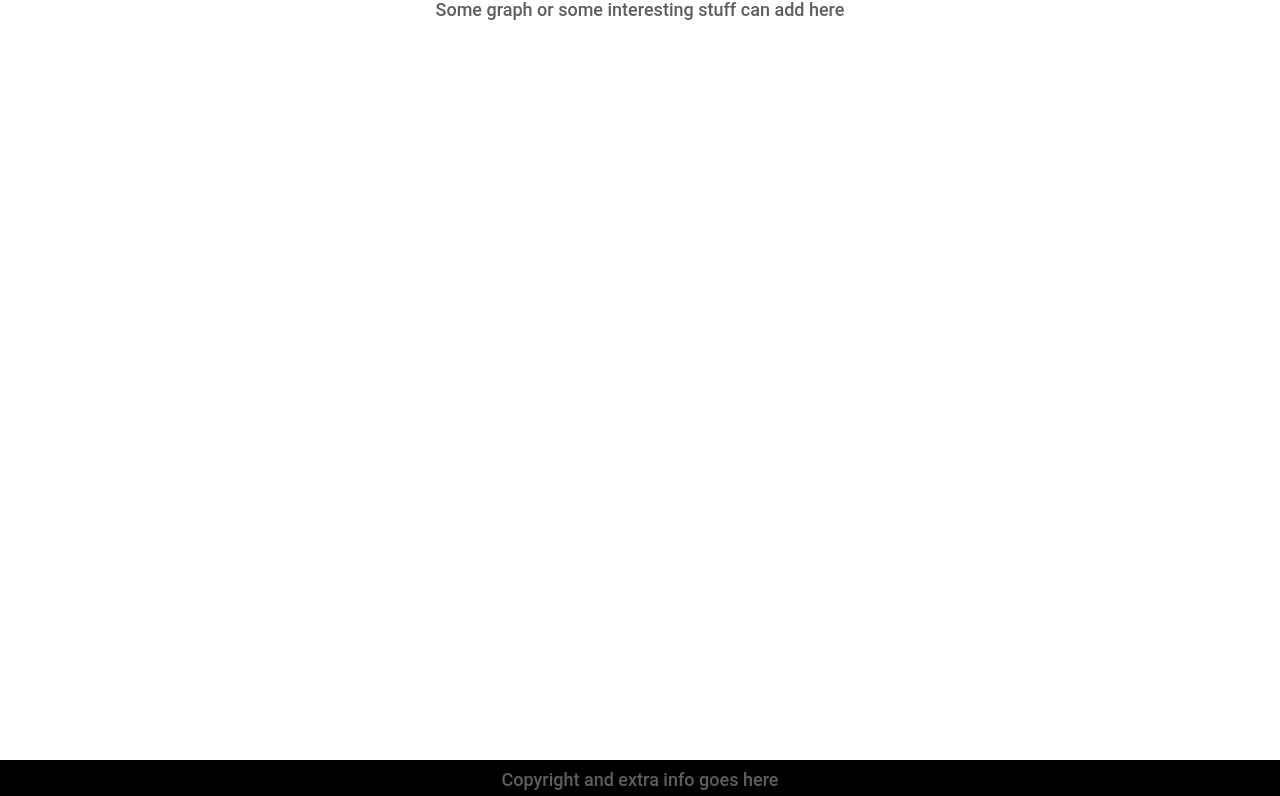
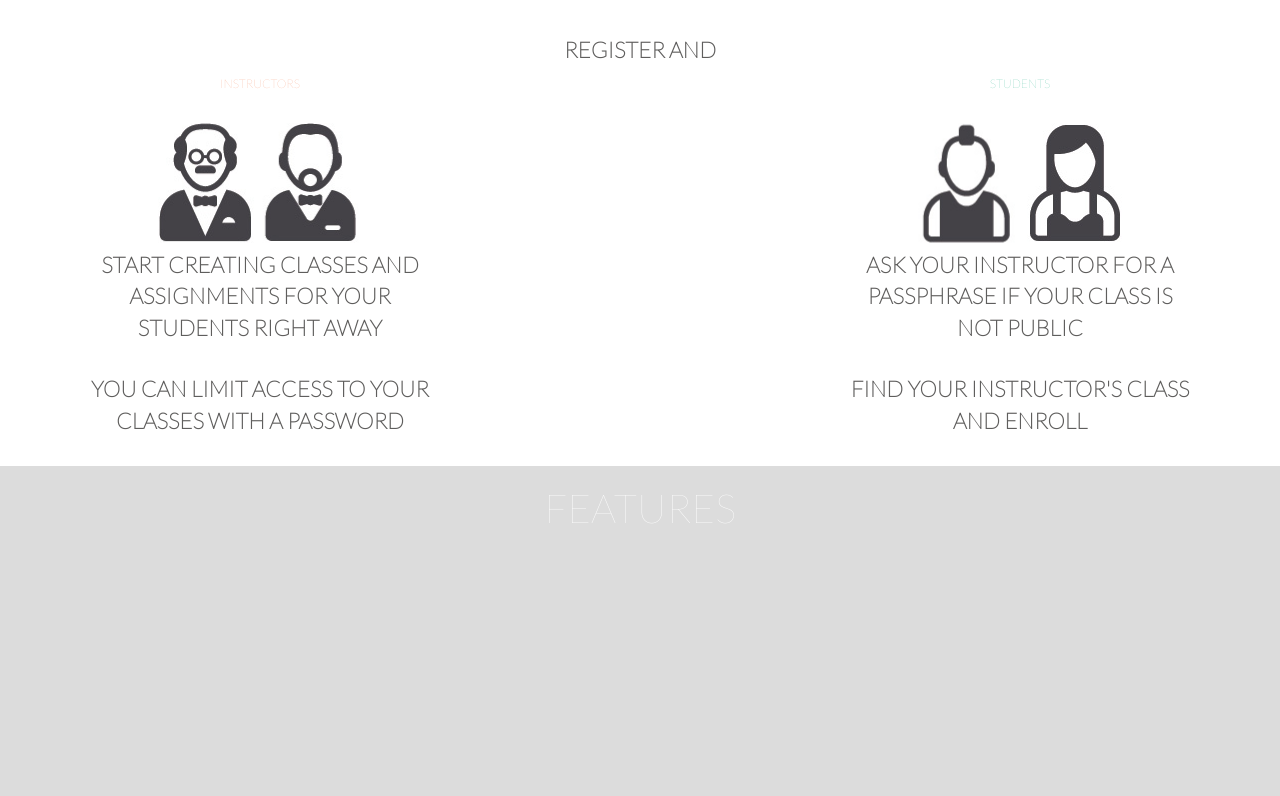
Before and after one commit to xstiv07/Gradebook, a website: page public/app/views/index.html in a window 1280 px wide. Shown: the part 900-1696 px from the top of the page. Drawn offline with nearby package versions, Linux system fonts and the light colour scheme; some packages are replaced by stand-ins of ours; files that its build step writes are made by us from their sources; a script that the page names is missing; a web font is replaced by a local one.

Commit message:
front page ..

```diff
--- a/public/app/views/index.html
+++ b/public/app/views/index.html
@@ -11,6 +11,7 @@
 	<link rel="stylesheet" type="text/css" href="assets/css/style.css">
 	<link rel="stylesheet" type="text/css" href="//cdnjs.cloudflare.com/ajax/libs/font-awesome/4.3.0/css/font-awesome.min.css">
 	<link href='//fonts.googleapis.com/css?family=Montez' rel='stylesheet' type='text/css'>
+	<link href='http://fonts.googleapis.com/css?family=Lato:100' rel='stylesheet' type='text/css'>
 
 	<script src="//code.jquery.com/jquery-2.1.3.min.js"></script>
 	<script src="scripts/angular-file-upload-shim.min.js"></script>
--- a/public/app/views/pages/home.html
+++ b/public/app/views/pages/home.html
@@ -1,3 +1,7 @@
+<div id="sp-links" class="fixed-left">
+    <a id="sp-github" href="https://github.com/WVUP"><span class="fa fa-github fa-4x"></span></a>
+</div>
+
 <div class="header">
 	<div class="menu-top-home">
 	<div class="container">
@@ -15,34 +19,55 @@
 	</div>
 	<div class="container">
 		<div class="content-box align-center">
-			<span class="logo-font">&nbsp;&nbsp;&nbsp;&nbsp;Simple</span><i id="intro" class="fa fa-circle-o big-icon"></i><span class="logo-font">Gradebook.</span>
+			<span class="logo-font">&nbsp;&nbsp;&nbsp;&nbsp;Simple</span><i id="intro" class="fa fa-circle-o big-icon"></i><span class="logo-font">Gradebook</span>
+			<p class="regular-small-font">Online learning with us</p>
 		</div>
 		<div class="bottom-bar">
 			<div class="container align-center">
-				<div scroll-on-click class="select">
-					<i class="fa fa-angle-double-down fa-5x cursor-animate"></i>
+				<div class="align-right">
+					<i scroll-on-click class="fa fa-angle-double-down fa-5x cursor-animate select"></i>
 				</div>
 			</div>
 		</div>
 	</div>
 </div>
 <div class='padding-big'></div>
-<div class="container" id="content">
-	<div class="row align-center">
-		<div id="sp-links">
-	        <a id="sp-github" href="https://github.com/WVUP"><span class="fa fa-github fa-4x"></span></a>
-	    </div>
-	    <div>
-	    	<h4>Some graph or some interesting stuff can add here</h4>
-	    </div>
-	</div>
+
+<div class="row align-center">
+    <div class="row container">
+		<h2 class="title-font">How does it work?</h2>
+
+		<div class="padding-big"></div>
+
+		<p ng-click="main.openRegister()" class="regular-normal-font select">Register and</p>
+
+		<div class="col-md-4 rules">
+			<p class="regular-small-font orange">Instructors</p>
+			<div class="person instructor1"></div>
+			<div class="person instructor2"></div>
+
+			<p class="regular-normal-font">Start creating classes and assignments for your students right away</p>
+			<p class="regular-normal-font">You can limit access to your classes with a password</p>
+		</div>
+		<div class="col-md-4 col-md-offset-4 rules">
+			<p class="regular-small-font green-color">Students</p>
+			<div class="person student1"></div>
+			<div class="person student2"></div>
+
+			<p class="regular-normal-font">Ask your instructor for a passphrase if your class is not public</p>
+			<p class="regular-normal-font">Find your instructor's class and enroll</p>
+		</div>
+    </div>
+    <div class="gray">
+    	<div class="container" style="height:500px"> <!-- temporary -->
+    		<h2 class="title-font white">features</h2>
+    	</div>
+
+    </div>
 </div>
-
-
-<div class='padding-big'></div>
 <div class="footer align-center">
 	<div class="container">
-		<h4>Copyright and extra info goes here</h4>
+		<h4>Something interesting here</h4>
 	</div>
 </div>
 
--- a/public/assets/css/style.css
+++ b/public/assets/css/style.css
@@ -178,7 +178,12 @@ form[novalidate].ng-submitted input.ng-invalid{
 }
 #sp-links a {
   display:inline-block;
-  color: #1a1f2a;
+  opacity: .5
+}
+.fixed-left{
+  position: fixed;
+  left: 10px;
+  top: 10px;
 }
 
 .nav .open>a, .nav .open>a:focus, .nav .open>a:hover{
@@ -200,6 +205,9 @@ form[novalidate].ng-submitted input.ng-invalid{
   color: silver;
   width: 150px;
   transition: .2s ease;
+}
+.white{
+  color: #fff;
 }
 
 .ghost:hover {
@@ -679,6 +687,22 @@ textarea{
   font-family: 'Montez', cursive;
   font-size: 400%
 }
+.title-font{
+  font-family: 'Lato', sans-serif;
+  text-transform: uppercase;
+  font-size: 40px;
+}
+.regular-small-font{
+  font-family: 'Lato', sans-serif;
+  text-transform: uppercase;
+  font-size: 12px;
+}
+.regular-normal-font{
+  font-family: 'Lato', sans-serif;
+  text-transform: uppercase;
+  font-size: 22px;
+  font-weight: bold
+}
 .bottom-bar{
   position: absolute;
   left: 0;
@@ -696,3 +720,30 @@ textarea{
   animation:rubberBand 10s both linear;
   animation-iteration-count: infinite;
 }
+.person{
+  height: 120px;
+  width: 100px;
+  background-image: url('../images/faces2.jpg');
+  display: inline-block;
+}
+.instructor1{
+  background-position: 0 33.6%;
+}
+.green-color{
+  color: #03A678;
+}
+.orange{
+  color: #F07444;
+}
+.rules *{
+  padding-bottom: 20px;
+}
+.instructor2{
+  background-position: 33% 0;
+}
+.student1{
+  background-position: 33% 66.5%;
+}
+.student2{
+  background-position: 100% 66.6%;
+}
```
Also changed, not shown: public/assets/images/faces2.jpg (added).
